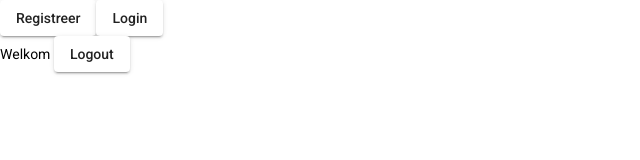
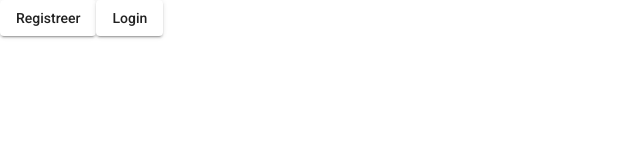
Before and after one commit to Matrixgek91/coronaAngularJoost, an Angular app: page / in a window 1280 px wide. Shown: the top 160 px of the page, without its empty margins (0-640 px from the left). Built offline with nearby package versions, Linux system fonts and the light colour scheme.

Commit message:
Login/Logout buttons display conditionally

```diff
--- a/src/app/app.component.html
+++ b/src/app/app.component.html
@@ -1,8 +1,11 @@
 <div>
-    <button mat-raised-button (click)="openRegisterDialog()">Registreer</button>
-    <button mat-raised-button (click)="openLoginDialog()">Login</button>
+    <div *ngIf="firstName == ''">
+        <button mat-raised-button (click)="openRegisterDialog()">Registreer</button>
+        <button mat-raised-button (click)="openLoginDialog()">Login</button>
+    </div>
+
+    <div *ngIf="firstName != ''">
+        Welkom {{firstName}}
+        <button mat-raised-button (click)="logout()">Logout</button>
+    </div>
 </div>
-<div>
-    Welkom {{firstName}}
-    <button mat-raised-button (click)="logout()">Logout</button>
-</div>
```
